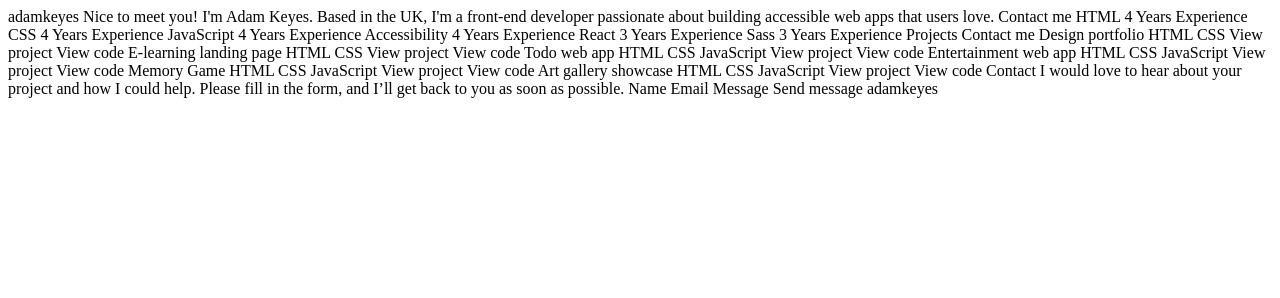
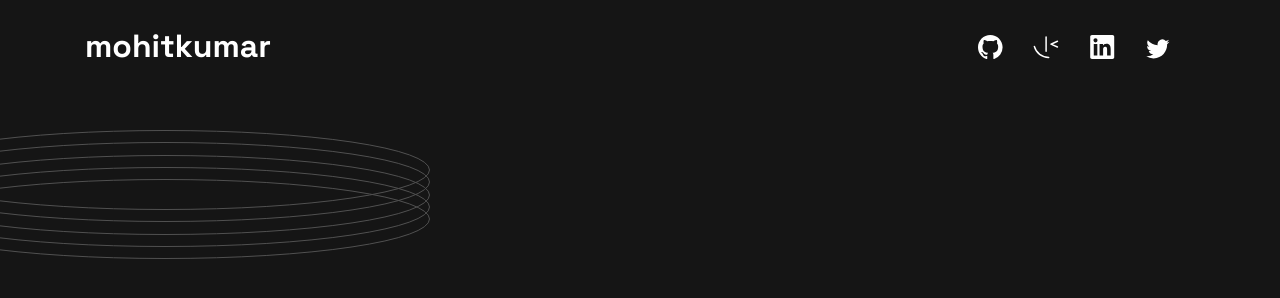
Before and after one commit to Mohit-k-Mummon/Developer-Portfolio, a plain HTML site: page index.html in a window 1280 px wide. Drawn offline with Linux system fonts and the light colour scheme.

Commit message:
created nav component + rings-artifact placement

```diff
--- /dev/null
+++ b/css/styles.css
@@ -0,0 +1,181 @@
+@import url('https://fonts.googleapis.com/css2?family=Space+Grotesk:wght@700&display=swap');
+
+
+/******************
+     VARIABLES
+******************/
+:root {
+    /* Colors */
+    --Black:     #151515;
+    --Green:     #4ee1a0;
+    --Dark-Grey: #242424;
+    --Grey:      #d9d9d9;
+    --White:     #ffffff;
+}
+
+/******************
+     CSS Reset
+******************/
+*,
+*::before,
+*::after {
+    box-sizing: border-box;
+    margin: 0;
+    padding: 0;
+}
+
+
+html {
+    font-size: 62.5%;
+    font-family: 'Space Grotesk', sans-serif;
+    background-color: var(--Black);
+}
+
+body {
+    min-height: 100vh;
+    line-height: 1.5;
+    padding: 1.6rem;
+    -webkit-font-smoothing: antialiased;
+    position: relative;
+}
+
+@media screen and (min-width: 768px) {
+    body {
+        padding: 2.2rem 3rem;
+    }
+}
+
+input, button, textarea, select {
+    font: inherit;
+}
+
+p, h1, h2, h3, h4, h5, h6 {
+    overflow-wrap: break-word;
+}
+
+a {
+    text-decoration: none;
+    display: inline-block;
+}
+
+/******************
+     ARTIFACTS
+******************/
+#rings-img {
+    position: absolute;
+    left: -34rem;
+    top: 12.5rem;
+}
+
+@media screen and (min-width: 768px) {
+    #rings-img {
+        left: -26rem;
+        top: 9rem;
+    }
+}
+
+@media screen and (min-width: 1024px) {
+    #rings-img {
+        left: -10rem;
+        top: 13rem;
+    }
+}
+
+
+
+
+/******************
+     NAV
+******************/
+.nav {
+    width: 15.4rem;
+    margin: 0 auto;
+    display: flex;
+    flex-direction: column;
+    align-items: center;
+    gap: 1.8rem;
+}
+
+
+
+.nav__name {
+    color: var(--White);
+    font-size: 2.4rem;
+    vertical-align: top;
+}
+
+.nav__social-icons {
+    display: flex;
+    flex-direction: row;
+    align-items: flex-end;
+    justify-content: space-between;
+    width: 100%;
+}
+
+
+/* Icons */
+#github-icon {
+    transform: scale(0.8);
+}
+
+#mentor-icon {
+    transform: scale(0.76);
+}
+
+#linkedin-icon {
+    transform: scale(0.77);
+
+}
+
+#twitter-icon {
+    transform: scale(0.78);
+}
+
+#github-icon:hover path,
+#mentor-icon:hover path,
+#linkedin-icon:hover path,
+#twitter-icon:hover path {
+    fill: var(--Green);
+}
+
+@media screen and (min-width: 768px) {
+    .nav {
+        flex-direction: row;
+        justify-content: space-between;
+        width: 100%;
+        max-width: 111rem;
+    }
+
+    .nav__name {
+        font-size: 3.2rem;
+    }
+
+    .nav__social-icons {
+        max-width: 19.249rem;
+        position: relative;
+        top: 0.3rem;
+    }
+
+    #github-icon {
+        transform: scale(1);
+    }
+
+    #mentor-icon {
+        transform: scale(1);
+    }
+
+    #linkedin-icon {
+        transform: scale(1);
+
+    }
+
+    #twitter-icon {
+        transform: scale(1);
+    }
+}
+
+@media screen and (min-width: 1024px) {
+    .nav__social-icons {
+        right: 2.5rem;
+    }
+}
--- a/index.html
+++ b/index.html
@@ -1,88 +1,90 @@
 <!DOCTYPE html>
 <html lang="en">
-<head>
-  <meta charset="UTF-8">
-  <meta name="viewport" content="width=device-width, initial-scale=1.0">
+	<head>
+		<meta charset="UTF-8" />
+		<meta name="viewport" content="width=device-width, initial-scale=1.0" />
 
-  <link rel="icon" type="image/png" sizes="32x32" href="./assets/images/favicon-32x32.png">
+		<!-- Browser Tab Icon -->
+		<link rel="icon" type="image/png" sizes="32x32" href="assets/images/favicon-32x32.png" />
 
-  <title>Frontend Mentor | Single-page developer portfolio</title>
-</head>
-<body>
+		<!-- CSS -->
+		<link rel="stylesheet" href="css/styles.css" />
 
-  adamkeyes
+		<!-- JavaScript -->
+		<script src="app.js" defer></script>
 
-  Nice to meet you! I'm Adam Keyes.
+		<title>Frontend Mentor | Single-page developer portfolio</title>
+	</head>
+	<body>
+		<div class="rings-container">
+			<img id="rings-img" src="assets/images/pattern-rings.svg" alt="rings" />
+		</div>
+		<nav class="nav">
+			<a class="nav__name" href="https://www.frontendmentor.io/profile/Mohit-k-Mummon">
+				mohitkumar
+			</a>
 
-  Based in the UK, I'm a front-end developer passionate about
-  building accessible web apps that users love.
+			<div class="nav__social-icons">
+				<a
+					class="icon-container"
+					href="https://www.frontendmentor.io/profile/Mohit-k-Mummon"
+				>
+					<svg id="github-icon" xmlns="http://www.w3.org/2000/svg" width="25" height="24">
+						<path
+							fill="#FFF"
+							fill-rule="evenodd"
+							d="M12.304 0C5.506 0 0 5.506 0 12.304c0 5.444 3.522 10.042 8.413 11.672.615.108.845-.261.845-.584 0-.292-.015-1.261-.015-2.291-3.091.569-3.891-.754-4.137-1.446-.138-.354-.738-1.446-1.261-1.738-.43-.23-1.046-.8-.016-.815.97-.015 1.661.892 1.892 1.261 1.107 1.86 2.876 1.338 3.584 1.015.107-.8.43-1.338.784-1.646-2.738-.307-5.598-1.368-5.598-6.074 0-1.338.477-2.446 1.26-3.307-.122-.308-.553-1.569.124-3.26 0 0 1.03-.323 3.383 1.26.985-.276 2.03-.415 3.076-.415 1.046 0 2.092.139 3.076.416 2.353-1.6 3.384-1.261 3.384-1.261.676 1.691.246 2.952.123 3.26.784.861 1.26 1.953 1.26 3.307 0 4.721-2.875 5.767-5.613 6.074.446.385.83 1.123.83 2.277 0 1.645-.015 2.968-.015 3.383 0 .323.231.708.846.584a12.324 12.324 0 0 0 8.382-11.672C24.607 5.506 19.101 0 12.304 0Z"
+						/>
+					</svg>
+				</a>
 
-  Contact me
+				<a
+					class="icon-container"
+					href="https://www.frontendmentor.io/profile/Mohit-k-Mummon"
+				>
+					<svg id="mentor-icon" xmlns="http://www.w3.org/2000/svg" width="26" height="23">
+						<path
+							fill="#FFF"
+							d="M13.084.23a.751.751 0 0 0-.736.75v14.267a.75.75 0 1 0 1.5 0V.98a.75.75 0 0 0-.763-.75ZM24.44 4.504a.752.752 0 0 0-.284.064l-6.44 2.875a.752.752 0 0 0 0 1.37l6.44 2.884a.75.75 0 0 0 .612-1.369L19.861 8.13l4.907-2.191a.753.753 0 0 0 .38-.99.752.752 0 0 0-.708-.444ZM1.371 9.663a.752.752 0 0 0-.74.938C2.41 17.447 8.603 22.23 15.685 22.23a.75.75 0 1 0 0-1.501A14.053 14.053 0 0 1 2.083 10.225a.75.75 0 0 0-.712-.561v-.001Z"
+						/>
+					</svg>
+				</a>
 
-  HTML
-  4 Years Experience
+				<a
+					class="icon-container"
+					href="https://www.frontendmentor.io/profile/Mohit-k-Mummon"
+				>
+					<svg
+						id="linkedin-icon"
+						xmlns="http://www.w3.org/2000/svg"
+						width="25"
+						height="24"
+					>
+						<path
+							fill="#FFF"
+							fill-rule="evenodd"
+							d="M5.551 3.304c-1.14 0-2.067.926-2.067 2.064 0 1.14.928 2.066 2.067 2.066a2.066 2.066 0 0 0 0-4.13ZM3.767 8.998v11.453h3.562L7.33 8.998H3.767Zm5.798 0V20.45l3.554.002.002-5.668c0-1.454.253-2.941 2.132-2.941 1.851 0 1.851 1.755 1.851 3.036v5.571l3.559-.001v-6.28c0-2.834-.517-5.457-4.27-5.457-1.763 0-2.916.997-3.368 1.85h-.05V8.997h-3.41ZM22.435 24H1.982c-.976 0-1.77-.777-1.77-1.732V1.731C.212.776 1.006 0 1.982 0h20.453c.98 0 1.777.776 1.777 1.73v20.538c0 .955-.797 1.732-1.777 1.732Z"
+						/>
+					</svg>
+				</a>
 
-  CSS
-  4 Years Experience
-
-  JavaScript
-  4 Years Experience
-
-  Accessibility
-  4 Years Experience
-
-  React
-  3 Years Experience
-
-  Sass
-  3 Years Experience
-
-  Projects
-
-  Contact me
-
-  Design portfolio
-  HTML CSS
-  View project
-  View code
-
-  E-learning landing page
-  HTML CSS
-  View project
-  View code
-
-  Todo web app
-  HTML CSS JavaScript
-  View project
-  View code
-
-  Entertainment web app
-  HTML CSS JavaScript
-  View project
-  View code
-
-  Memory Game
-  HTML CSS JavaScript
-  View project
-  View code
-
-  Art gallery showcase
-  HTML CSS JavaScript
-  View project
-  View code
-
-  Contact
-
-  I would love to hear about your project and how I could help. Please
-  fill in the form, and I’ll get back to you as soon as possible.
-
-  Name
-  Email
-  Message
-
-  Send message
-
-  adamkeyes
-
-</body>
+				<a
+					class="icon-container"
+					href="https://www.frontendmentor.io/profile/Mohit-k-Mummon"
+				>
+					<svg
+						id="twitter-icon"
+						xmlns="http://www.w3.org/2000/svg"
+						width="24"
+						height="20"
+					>
+						<path
+							fill="#FFF"
+							d="M23.492 2.705a9.563 9.563 0 0 1-2.742.751 4.788 4.788 0 0 0 2.1-2.643 9.536 9.536 0 0 1-3.033 1.159 4.778 4.778 0 0 0-8.14 4.357 13.564 13.564 0 0 1-9.844-4.99 4.774 4.774 0 0 0-.646 2.4 4.778 4.778 0 0 0 2.124 3.977 4.765 4.765 0 0 1-2.163-.598v.061a4.778 4.778 0 0 0 3.832 4.684 4.812 4.812 0 0 1-2.158.082 4.78 4.78 0 0 0 4.462 3.316 9.584 9.584 0 0 1-5.932 2.045c-.38 0-.762-.022-1.14-.067a13.508 13.508 0 0 0 7.32 2.146c8.787 0 13.59-7.277 13.59-13.589 0-.205-.004-.412-.013-.617a9.71 9.71 0 0 0 2.381-2.471l.002-.003Z"
+						/>
+					</svg>
+				</a>
+			</div>
+		</nav>
+	</body>
 </html>
```
Also changed, not shown: components/artifacts/rings-image.html (added, +3 -0 lines), components/nav.html (added, +45 -0 lines), app.js (added).
